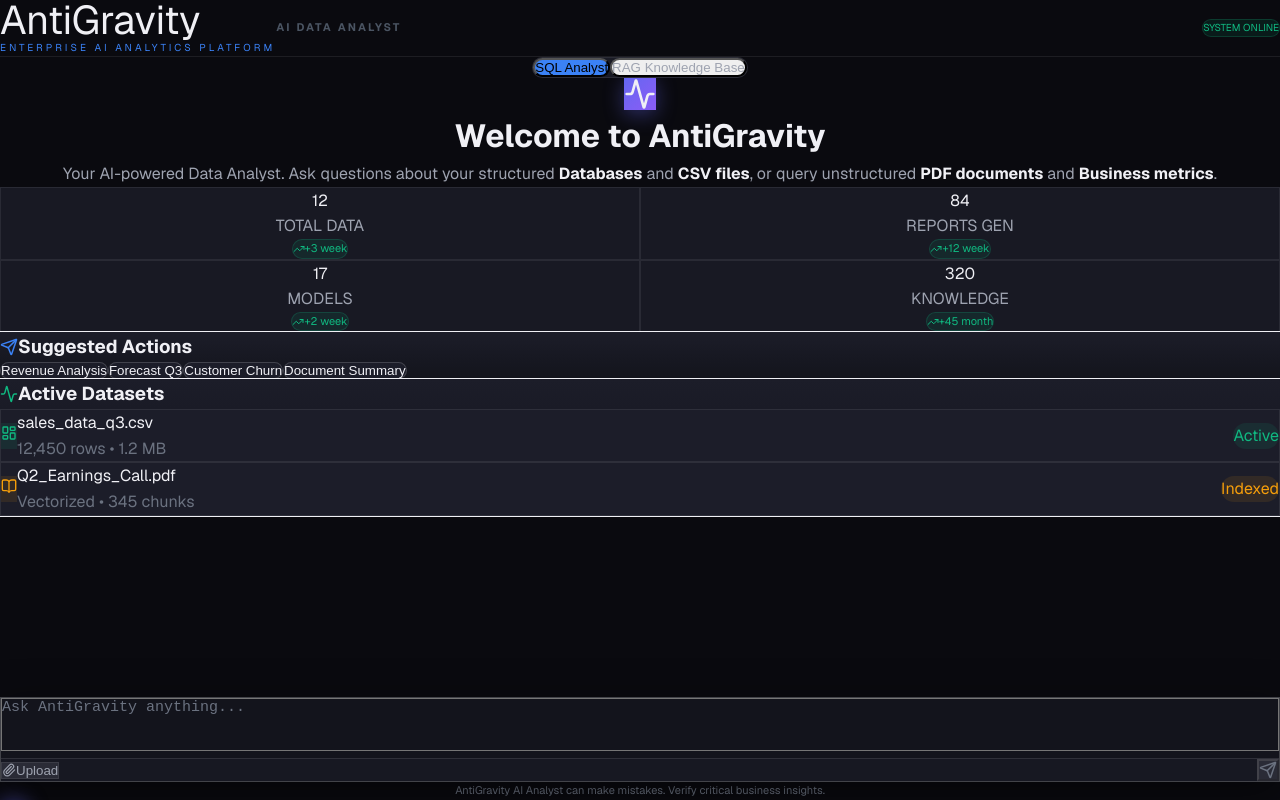
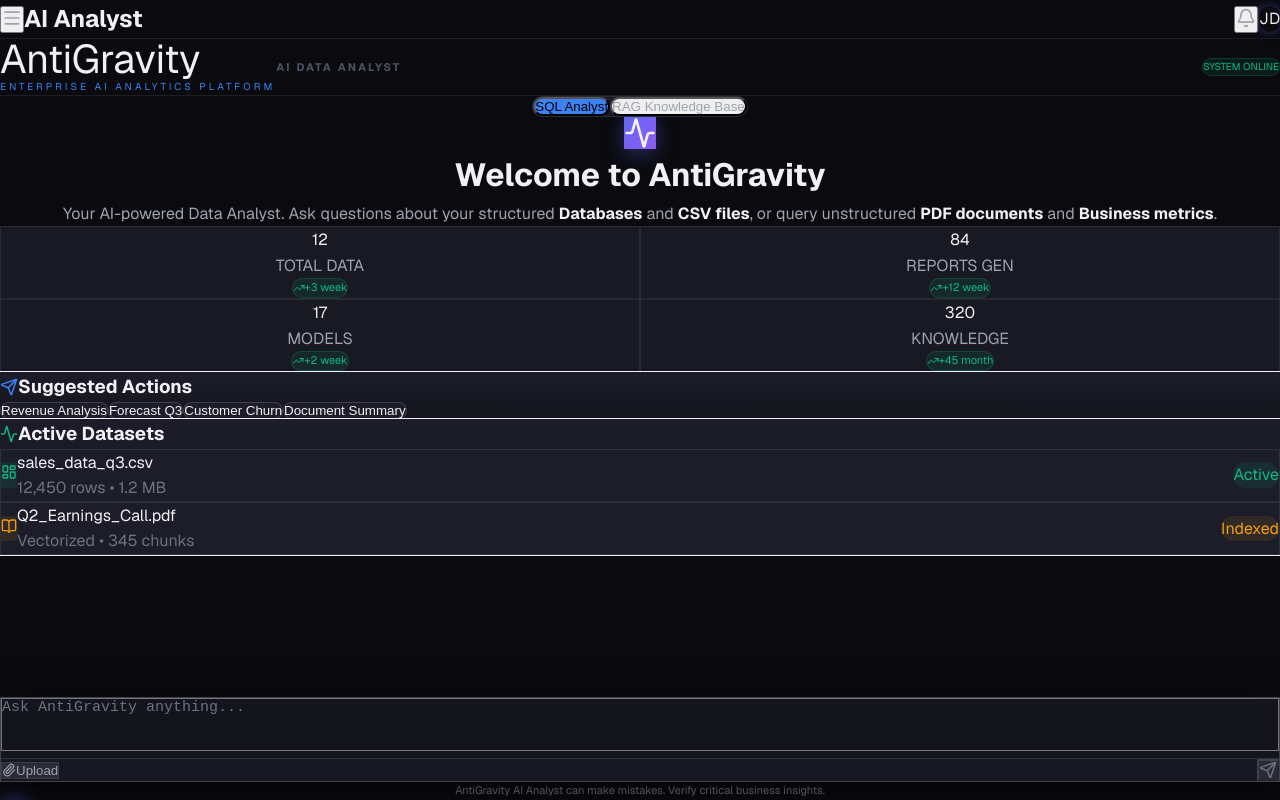
Before and after one commit to abakaushik-lgtm/DataScience-GenerativeAI-Platform, a Next.js app in the folder frontend/: page / in a window 1280 px wide. Built offline with nearby package versions, Linux system fonts and the light colour scheme.

Commit message:
feat: Add global top navigation header

```diff
--- a/frontend/src/app/layout.tsx
+++ b/frontend/src/app/layout.tsx
@@ -3,6 +3,7 @@ import { Geist, Geist_Mono } from "next/font/google";
 import "./globals.css";
 import CopilotWidget from "@/components/CopilotWidget";
 import Sidebar from "@/components/Sidebar";
+import Header from "@/components/Header";
 
 const geistSans = Geist({
   variable: "--font-geist-sans",
@@ -29,8 +30,11 @@ export default function RootLayout({
       <body>
         <div className="flex h-screen bg-[#0a0a0f] text-[#f0f0f5] overflow-hidden">
           <Sidebar />
-          <div className="flex-1 overflow-y-auto relative custom-scrollbar">
-            {children}
+          <div className="flex-1 flex flex-col overflow-hidden relative">
+            <Header />
+            <main className="flex-1 overflow-y-auto custom-scrollbar">
+              {children}
+            </main>
           </div>
         </div>
         <CopilotWidget />
--- /dev/null
+++ b/frontend/src/components/Header.tsx
@@ -0,0 +1,59 @@
+"use client";
+
+import { Bell, Search, User, Menu } from "lucide-react";
+import { usePathname } from "next/navigation";
+
+export default function Header() {
+  const pathname = usePathname();
+
+  const getPageTitle = () => {
+    if (pathname === "/") return "AI Analyst";
+    if (pathname === "/dashboard") return "Executive Dashboard";
+    if (pathname === "/advanced-ml") return "Advanced ML Studio";
+    if (pathname === "/settings") return "Settings";
+    return "AntiGravity Platform";
+  };
+
+  return (
+    <header className="h-16 flex items-center justify-between px-6 bg-[#0a0a0f]/80 backdrop-blur-md border-b border-[#ffffff14] sticky top-0 z-40">
+      <div className="flex items-center gap-4">
+        {/* Mobile menu button - normally hidden on desktop since sidebar is fixed */}
+        <button className="md:hidden text-[#9ea3b0] hover:text-white transition">
+          <Menu size={20} />
+        </button>
+        <h2 className="text-lg font-semibold tracking-wide text-[#f0f0f5]">
+          {getPageTitle()}
+        </h2>
+      </div>
+
+      <div className="flex items-center gap-6">
+        {/* Search Bar */}
+        <div className="hidden md:flex relative group">
+          <Search size={16} className="absolute left-3 top-1/2 -translate-y-1/2 text-[#6b7280] group-focus-within:text-primary transition" />
+          <input
+            type="text"
+            placeholder="Search queries, models, or reports..."
+            className="bg-[#1c1d29] border border-[#ffffff14] rounded-full pl-10 pr-4 py-2 text-sm focus:outline-none focus:border-primary focus:ring-1 focus:ring-primary w-64 transition-all"
+          />
+        </div>
+
+        {/* Notifications */}
+        <button className="relative text-[#9ea3b0] hover:text-white transition">
+          <Bell size={20} />
+          <span className="absolute -top-1 -right-1 w-2 h-2 bg-danger rounded-full animate-pulse"></span>
+        </button>
+
+        {/* User Profile */}
+        <div className="flex items-center gap-3 pl-6 border-l border-[#ffffff14] cursor-pointer hover:opacity-80 transition">
+          <div className="w-8 h-8 rounded-full bg-gradient-to-br from-primary to-purple-500 flex items-center justify-center text-white font-bold text-sm shadow-[0_0_10px_rgba(99,102,241,0.5)]">
+            JD
+          </div>
+          <div className="hidden sm:block text-sm">
+            <p className="font-medium text-[#f0f0f5]">Jane Doe</p>
+            <p className="text-xs text-[#6b7280]">Lead Data Scientist</p>
+          </div>
+        </div>
+      </div>
+    </header>
+  );
+}
```
